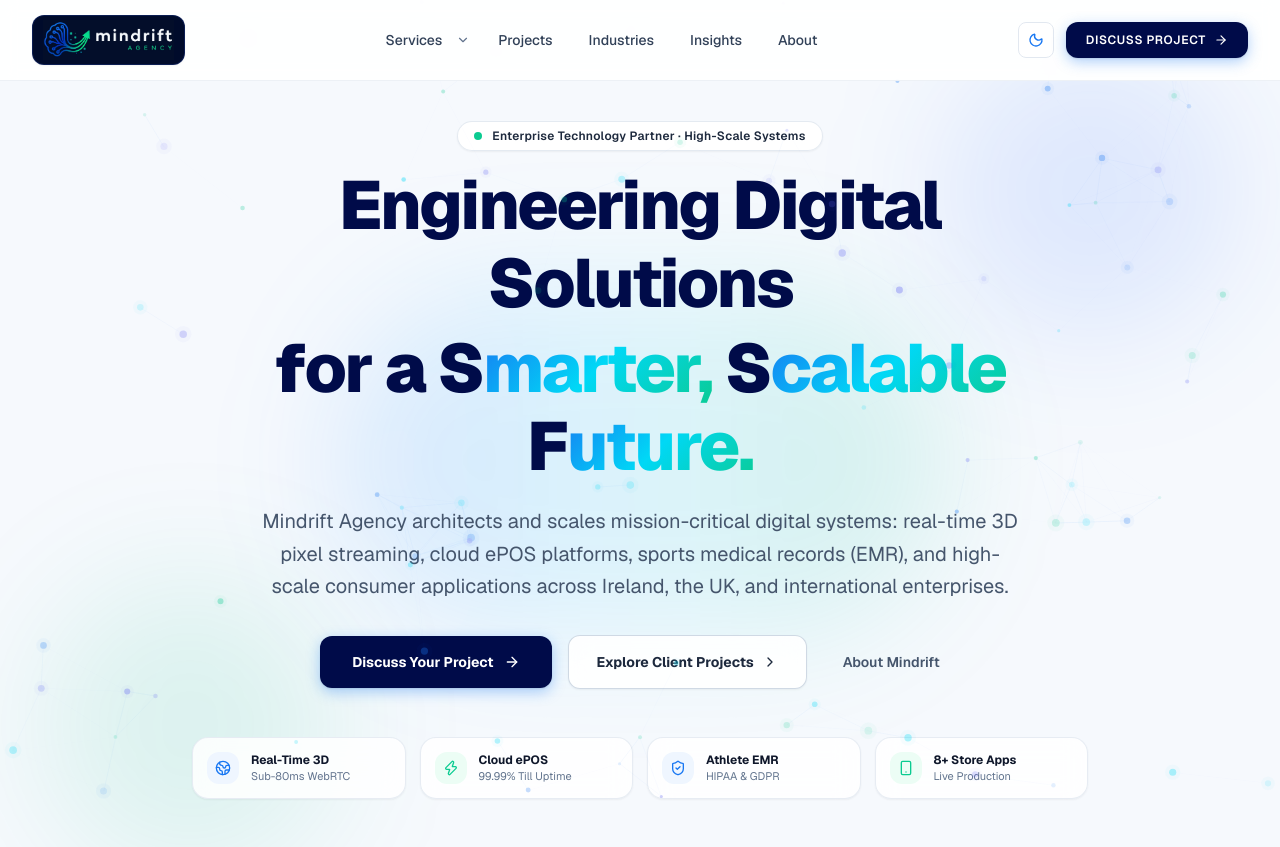
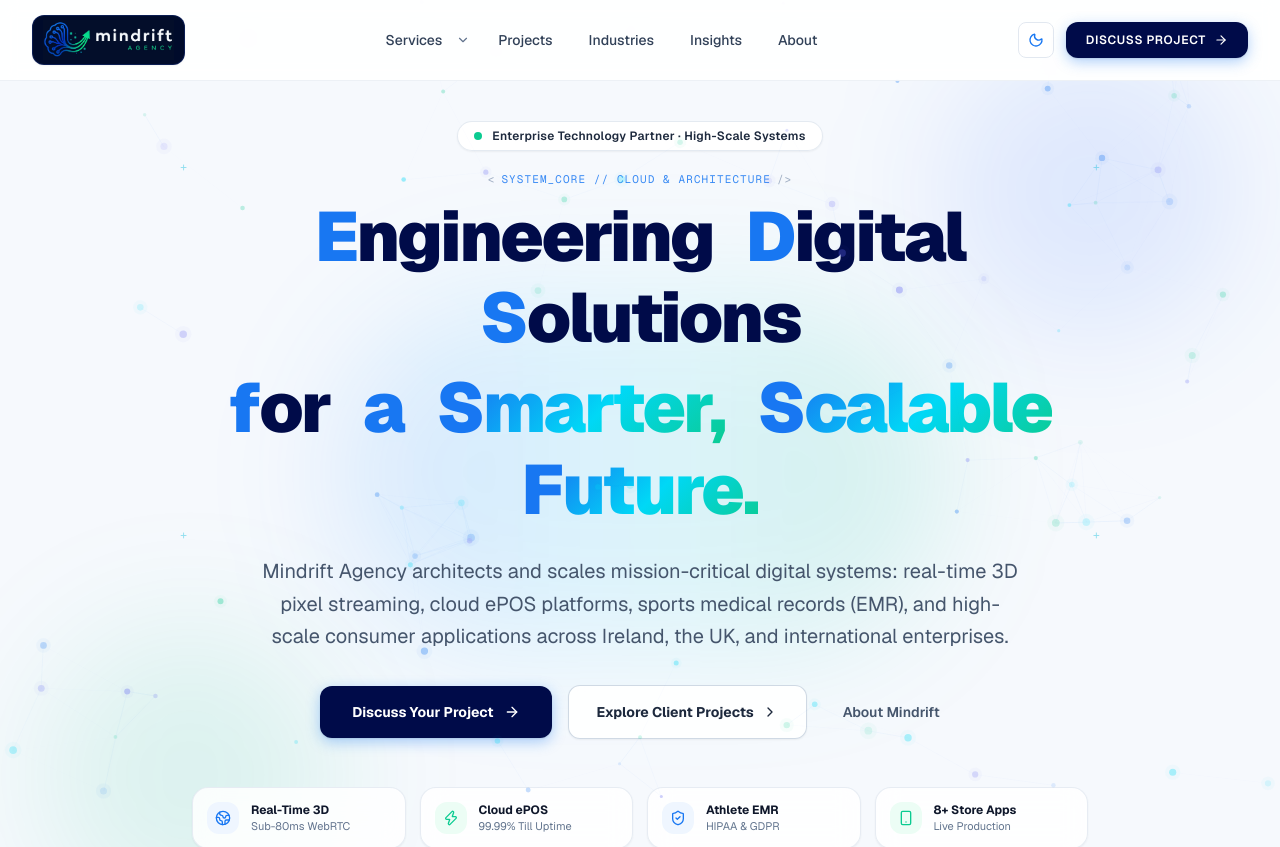
Before and after one commit to imtiaz-ahmmed/mindrift-website, a Next.js app: page / in a window 1280 px wide. Shown: the top 847 px of the page. Built offline with nearby package versions, Linux system fonts and the light colour scheme; no server answers.

Commit message:
feat: elevate hero headline with authentic tech vibe architecture, crosshair framing, and cybernetic word hover capsules

```diff
--- a/src/components/sections/hero.tsx
+++ b/src/components/sections/hero.tsx
@@ -14,7 +14,7 @@
   CheckCircle2,
 } from "lucide-react";
 
-function HoverWord({
+function TechWord({
   word,
   gradient = false,
   className = "",
@@ -28,14 +28,25 @@
 
   return (
     <span
-      className={`group/word inline-block cursor-pointer transition-transform duration-200 hover:-translate-y-1 select-none ${className}`}
+      className={`group/word relative inline-flex items-center cursor-pointer transition-all duration-300 hover:-translate-y-1 select-none mx-0.5 sm:mx-1 px-1.5 py-0.5 rounded-xl hover:bg-white/80 dark:hover:bg-slate-800/80 hover:border hover:border-cyan-400/30 hover:shadow-[0_4px_24px_rgba(0,216,246,0.22)] ${className}`}
     >
-      <span className="inline-block transition-transform duration-200 ease-out group-hover/word:scale-135 group-hover/word:text-[#1877F2] dark:group-hover/word:text-[#00D8F6] origin-bottom font-black">
+      {/* First letter: expands prominently with high-tech cyan/emerald laser glow */}
+      <span className="inline-block transition-all duration-300 ease-out group-hover/word:scale-135 origin-bottom font-black text-[#1877F2] dark:text-[#00D8F6] group-hover/word:text-[#00D8F6] group-hover/word:drop-shadow-[0_0_14px_rgba(0,216,246,0.9)]">
         {firstLetter}
       </span>
-      <span className={gradient ? "brand-gradient-text" : ""}>
+      {/* Rest of word with rich titanium / gradient texture */}
+      <span
+        className={`transition-all duration-300 ${
+          gradient
+            ? "brand-gradient-text group-hover/word:brightness-125"
+            : "text-[#000B49] dark:text-white group-hover/word:text-blue-950 dark:group-hover/word:text-cyan-50"
+        }`}
+      >
         {restOfWord}
       </span>
+
+      {/* Cybernetic Status Node that illuminates on hover */}
+      <span className="absolute -top-1 -right-1 w-1.5 h-1.5 rounded-full bg-[#0BCB91] opacity-0 group-hover/word:opacity-100 transition-opacity duration-300 shadow-[0_0_8px_#0BCB91]" />
     </span>
   );
 }
@@ -49,7 +60,7 @@
       <div className="absolute bottom-5 left-10 w-[300px] h-[300px] bg-emerald-500/10 dark:bg-emerald-500/20 rounded-full blur-3xl pointer-events-none" />
 
       <div className="max-w-5xl mx-auto px-4 sm:px-6 lg:px-8 relative z-10 text-center">
-        {/* Centered Formal Eyebrow Badge - Positioned cleanly without unnecessary top gap */}
+        {/* Centered Formal Eyebrow Badge */}
         <div className="inline-flex items-center gap-2.5 px-4 py-1.5 rounded-full bg-white/95 dark:bg-slate-800/95 backdrop-blur-md border border-slate-200/90 dark:border-slate-700/80 text-xs font-semibold text-slate-800 dark:text-slate-200 shadow-xs mb-4">
           <span className="relative flex h-2 w-2">
             <span className="animate-ping absolute inline-flex h-full w-full rounded-full bg-[#0BCB91] opacity-75" />
@@ -58,19 +69,35 @@
           <span className="tracking-wide">Enterprise Technology Partner · High-Scale Systems</span>
         </div>
 
-        {/* Centered Redesigned Headline with First-Letter Enlargement on Hover & No Underline */}
-        <h1 className="text-3xl sm:text-5xl md:text-6xl lg:text-[4.25rem] font-extrabold tracking-[-0.035em] leading-[1.14] text-[#000B49] dark:text-white max-w-4xl mx-auto select-none">
-          <HoverWord word="Engineering" />{" "}
-          <HoverWord word="Digital" />{" "}
-          <HoverWord word="Solutions" /> <br className="hidden sm:inline" />
-          <span className="inline-block mt-1 sm:mt-2">
-            <HoverWord word="for" />{" "}
-            <HoverWord word="a" />{" "}
-            <HoverWord word="Smarter," gradient={true} />{" "}
-            <HoverWord word="Scalable" gradient={true} />{" "}
-            <HoverWord word="Future." gradient={true} />
-          </span>
-        </h1>
+        {/* High-Tech Framing Container with Blueprint Crosshairs */}
+        <div className="relative inline-block max-w-4xl mx-auto my-1">
+          {/* Subtle Corner Reticle Crosshairs for Tech Vibe */}
+          <span className="hidden sm:inline absolute -top-3 -left-3 text-xs font-mono text-cyan-500/40 select-none">+</span>
+          <span className="hidden sm:inline absolute -top-3 -right-3 text-xs font-mono text-cyan-500/40 select-none">+</span>
+          <span className="hidden sm:inline absolute -bottom-3 -left-3 text-xs font-mono text-cyan-500/40 select-none">+</span>
+          <span className="hidden sm:inline absolute -bottom-3 -right-3 text-xs font-mono text-cyan-500/40 select-none">+</span>
+
+          {/* Developer Archetype Micro-Badge */}
+          <div className="text-[11px] font-mono tracking-widest text-[#1877F2] dark:text-[#00D8F6] uppercase flex items-center justify-center gap-1.5 mb-2 select-none opacity-85">
+            <span className="text-slate-400">&lt;</span>
+            <span>SYSTEM_CORE // CLOUD & ARCHITECTURE</span>
+            <span className="text-slate-400">/&gt;</span>
+          </div>
+
+          {/* Centered Main Headline with True Tech Vibe & First-Letter Enlargement */}
+          <h1 className="text-3xl sm:text-5xl md:text-6xl lg:text-[4.35rem] font-black tracking-[-0.035em] leading-[1.12] text-[#000B49] dark:text-white select-none">
+            <TechWord word="Engineering" />{" "}
+            <TechWord word="Digital" />{" "}
+            <TechWord word="Solutions" /> <br className="hidden sm:inline" />
+            <span className="inline-block mt-1 sm:mt-2">
+              <TechWord word="for" />{" "}
+              <TechWord word="a" />{" "}
+              <TechWord word="Smarter," gradient={true} />{" "}
+              <TechWord word="Scalable" gradient={true} />{" "}
+              <TechWord word="Future." gradient={true} />
+            </span>
+          </h1>
+        </div>
 
         {/* Centered Supporting Copy */}
         <p className="mt-5 text-base sm:text-lg md:text-xl text-slate-600 dark:text-slate-300 leading-relaxed max-w-3xl mx-auto font-sans">
```
